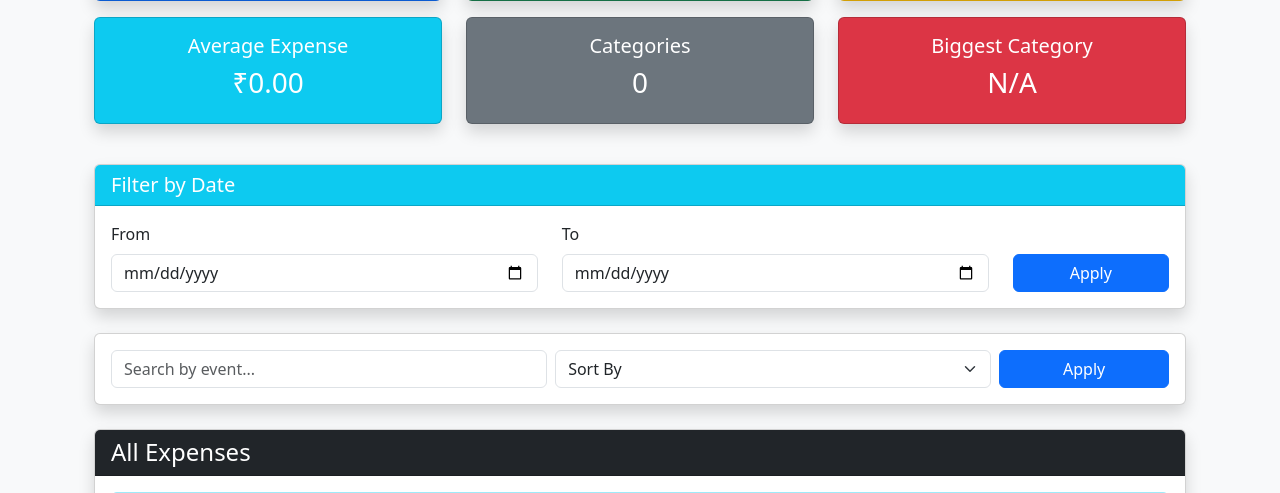
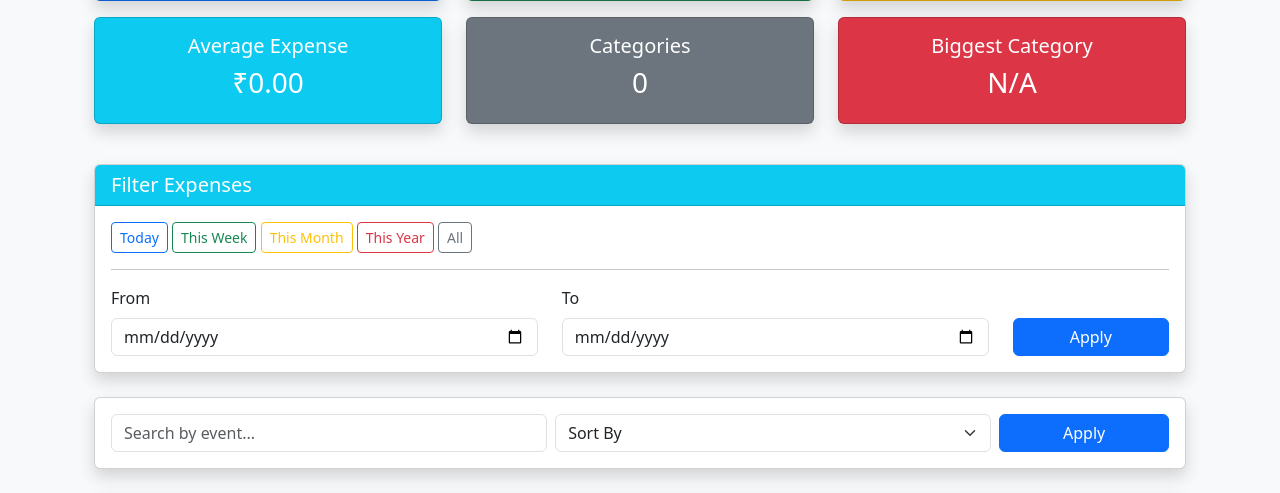
Before and after one commit to namankawedia18/flask-expense-tracker, a Flask app: page /expense in a window 1280 px wide. Shown: the part 283-776 px from the top of the page. Run offline with Flask 3, Linux system fonts and the light colour scheme.

Commit message:
Auto Date Filter

```diff
--- a/app.py
+++ b/app.py
@@ -1,6 +1,7 @@
 from flask import Flask, render_template, request, redirect, url_for, flash
 from flask_sqlalchemy import SQLAlchemy
 from sqlalchemy import desc
+from datetime import date, timedelta
 
 app = Flask(__name__)
 
@@ -55,10 +56,44 @@ def viewExpense():
     search = request.args.get("search", "")
     sort = request.args.get("sort", "")
 
+    quick = request.args.get("quick", "")
+
     from_date = request.args.get("from_date", "")
     to_date = request.args.get("to_date", "")
 
     query = Expense.query
+
+    today = date.today()
+
+    if quick == "today":
+
+        query = query.filter(
+            Expense.date == str(today)
+        )
+
+    elif quick == "week":
+
+        week_start = today - timedelta(days=today.weekday())
+
+        query = query.filter(
+            Expense.date >= str(week_start)
+        )
+
+    elif quick == "month":
+
+        month_start = today.replace(day=1)
+
+        query = query.filter(
+            Expense.date >= str(month_start)
+        )
+
+    elif quick == "year":
+
+        year_start = date(today.year, 1, 1)
+
+        query = query.filter(
+            Expense.date >= str(year_start)
+        )
 
     if from_date:
         query = query.filter(Expense.date >= from_date)
--- a/templates/expenses.html
+++ b/templates/expenses.html
@@ -119,30 +119,64 @@ Expense Dashboard
         <div class="card-header bg-info text-white">
 
             <h5 class="mb-0">
-                Filter by Date
+                Filter Expenses
             </h5>
 
         </div>
 
         <div class="card-body">
 
-            <form method="GET" action="{{ url_for('viewExpense') }}">
+            <!-- Quick Filters -->
+
+            <div class="mb-3">
+
+                <a href="{{ url_for('viewExpense', quick='today') }}" class="btn btn-outline-primary btn-sm">
+                    Today
+                </a>
+
+                <a href="{{ url_for('viewExpense', quick='week') }}" class="btn btn-outline-success btn-sm">
+                    This Week
+                </a>
+
+                <a href="{{ url_for('viewExpense', quick='month') }}" class="btn btn-outline-warning btn-sm">
+                    This Month
+                </a>
+
+                <a href="{{ url_for('viewExpense', quick='year') }}" class="btn btn-outline-danger btn-sm">
+                    This Year
+                </a>
+
+                <a href="{{ url_for('viewExpense') }}" class="btn btn-outline-secondary btn-sm">
+                    All
+                </a>
+
+            </div>
+
+            <hr>
+
+            <!-- Custom Date Filter -->
+
+            <form method="GET">
 
                 <div class="row">
 
                     <div class="col-md-5">
 
-                        <label class="form-label">From</label>
+                        <label class="form-label">
+                            From
+                        </label>
 
-                        <input type="date" name="from_date" class="form-control" value="{{ from_date }}">
+                        <input type="date" class="form-control" name="from_date" value="{{ from_date }}">
 
                     </div>
 
                     <div class="col-md-5">
 
-                        <label class="form-label">To</label>
+                        <label class="form-label">
+                            To
+                        </label>
 
-                        <input type="date" name="to_date" class="form-control" value="{{ to_date }}">
+                        <input type="date" class="form-control" name="to_date" value="{{ to_date }}">
 
                     </div>
 
```
